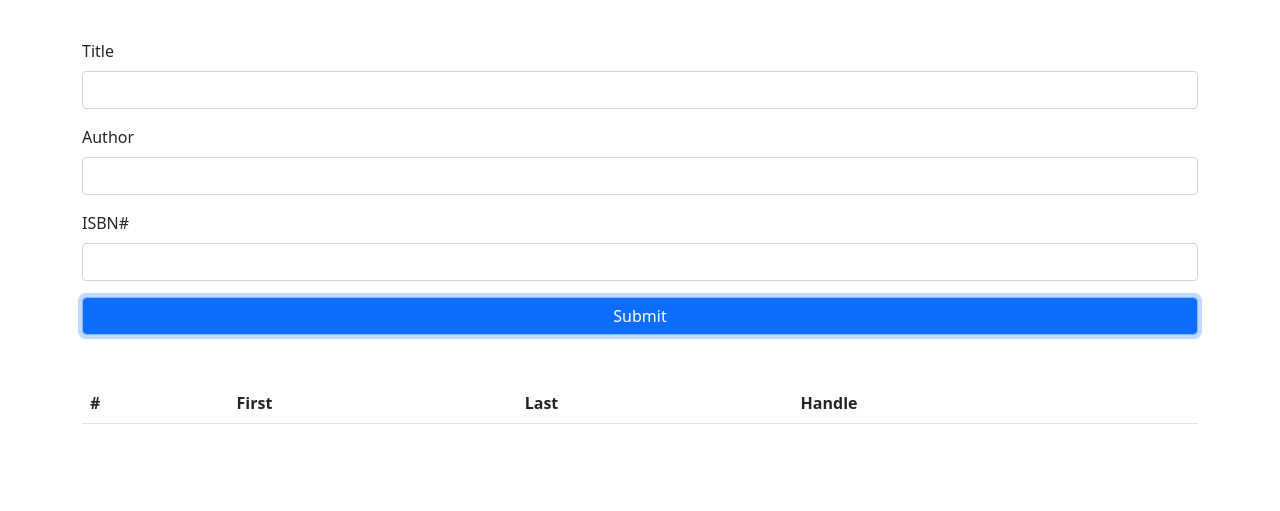
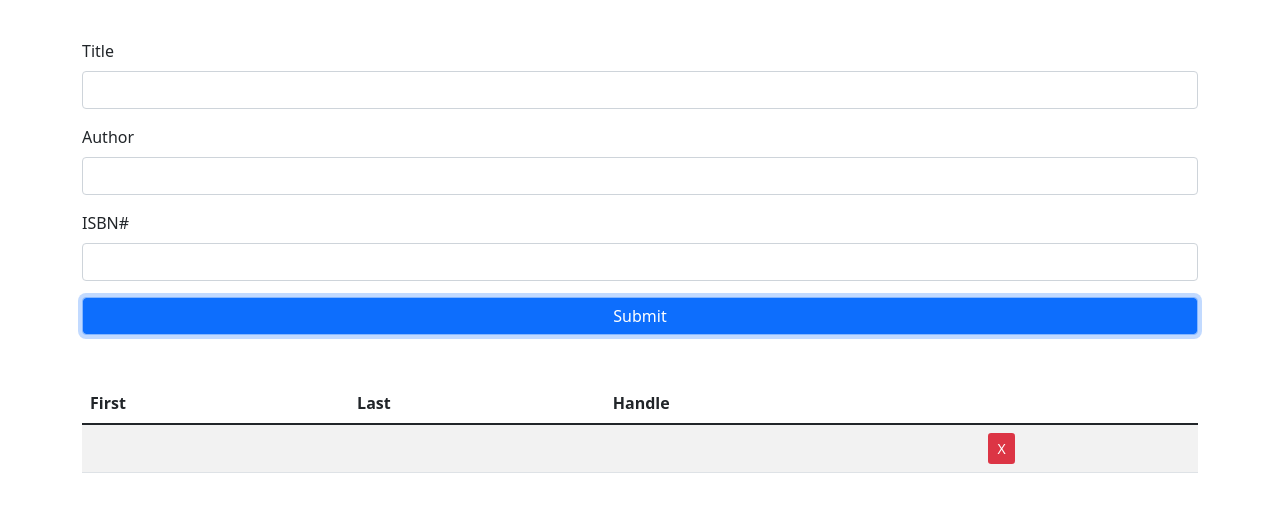
Before and after one commit to mdmitulhossen/booklist, a plain HTML site: page index.html in a window 1280 px wide. Both pictures are taken after a click on the input 640 px from the left and 437 px from the top of the page. Shown: the part 121-632 px from the top of the page. Drawn offline with Linux system fonts and the light colour scheme.

Commit message:
item add done

```diff
--- a/book.js
+++ b/book.js
@@ -0,0 +1,34 @@
+var submit = document.getElementById('submit');
+
+submit.addEventListener('click',submitbtn);
+function submitbtn(e){
+      e.preventDefault();
+
+      var title=document.getElementById('title');
+      var author=document.getElementById('author');
+      var isbn=document.getElementById('isbn');
+
+      console.log(title.value);
+      console.log(author.value);
+      console.log(isbn.value);
+
+      //select tbody
+
+      var tableBody=document.querySelector('tbody');
+      console.log(tableBody);
+
+      //craete element
+
+      var trow = document.createElement('tr');
+
+      tableBody.appendChild(trow);
+
+      trow.innerHTML = `
+           <td>${title.value}</td>
+           <td>${author.value}</td>
+           <td>${isbn.value}</td>
+           <td><a href="#" class="btn btn bg-danger text-white btn-sm delete">X</a></td>
+
+        `;
+
+}
--- a/index.html
+++ b/index.html
@@ -25,14 +25,13 @@
 
             <label for="isbn" class="mb-2 mt-3">ISBN#</label>
             <input type="number" name="title" id="isbn" class="form-control">
-            <input type="submit" name="title" id="form-label" class="form-control bg-primary text-white mt-3">
+            <input type="submit" name="title" id="submit" class="form-control bg-primary text-white mt-3">
       </div>
 
       <div class="container">
             <table class="table table-striped table-hover">
                         <thead>
                           <tr>
-                            <th scope="col">#</th>
                             <th scope="col">First</th>
                             <th scope="col">Last</th>
                             <th scope="col">Handle</th>
@@ -48,8 +47,7 @@
 
 
 
+      <script src="book.js"></script>
 
-      <script src="bootstrap/bootstrap.min.js"></script>
-      <script src="book.js"></script>
 </body>
 </html>
```
Also changed, not shown: new.js (deleted, +0 -10 lines), 1 other file.
